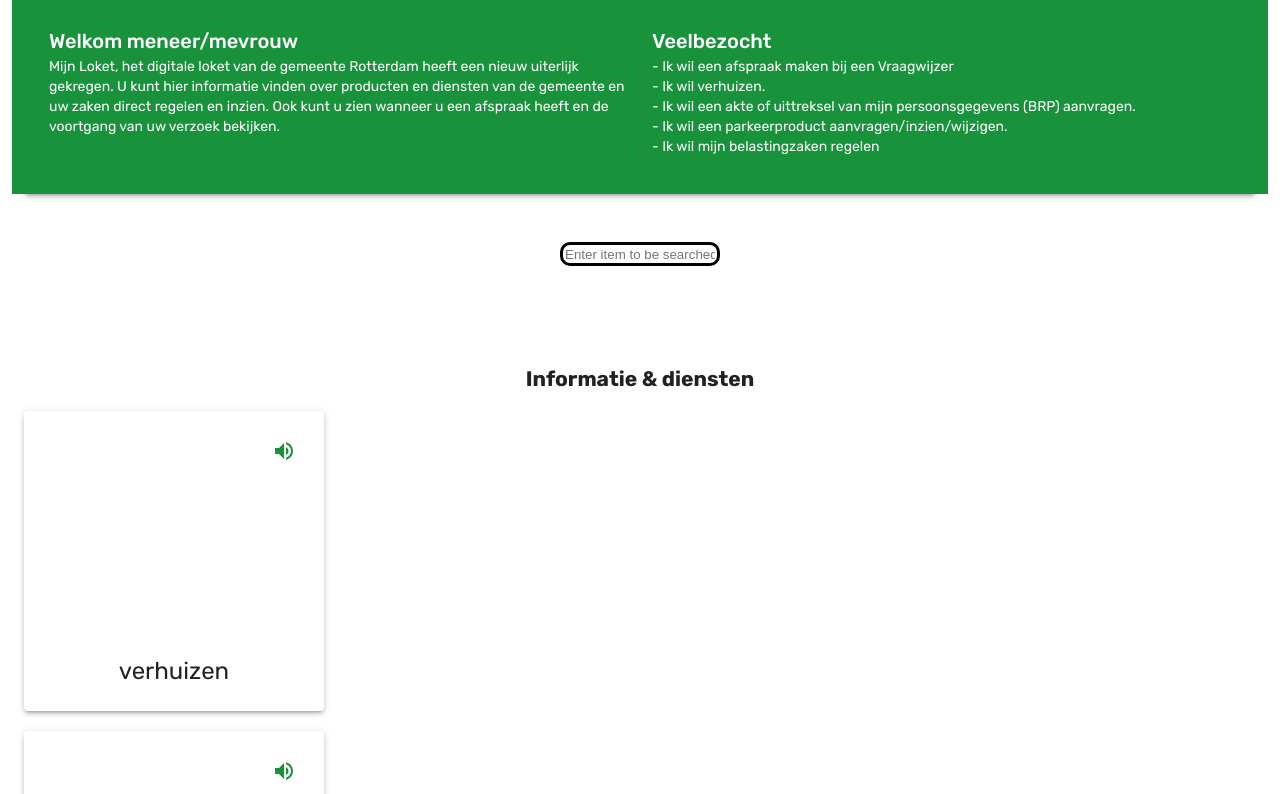
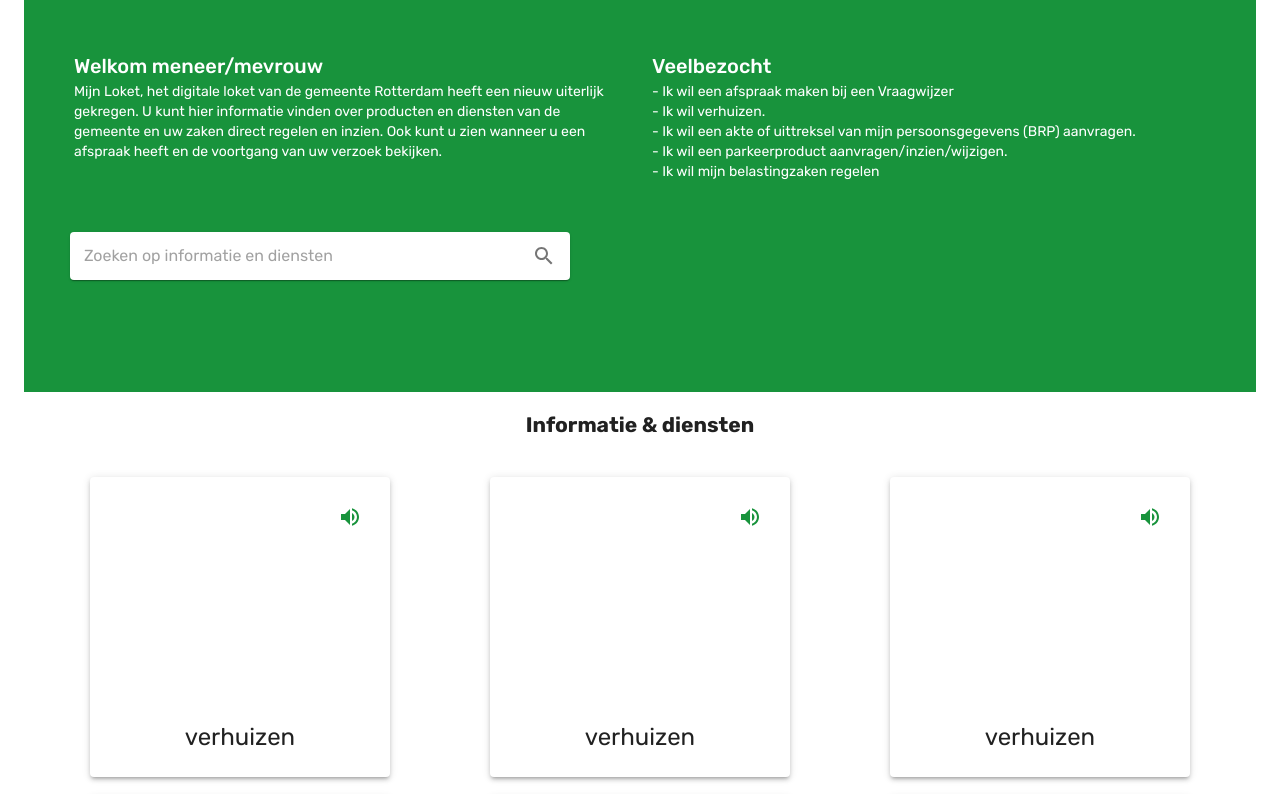
Before and after one commit to ReconnectCMI/search-bar, a React app: page / in a window 1280 px wide. Shown: the top 794 px of the page. Built offline with nearby package versions, Linux system fonts and the light colour scheme.

Commit message:
add cards and search styling

```diff
--- a/src/components/app/App.css
+++ b/src/components/app/App.css
@@ -1,6 +1,8 @@
 .App {
   text-align: center;
+  margin: 0;
 }
+
 
 .App-logo {
   height: 40vmin;
@@ -46,4 +48,5 @@
   width: 100%;
   background-color: #18933C!important;
   padding: 25px;
+  margin-bottom: 0;
 }
--- a/src/components/app/App.js
+++ b/src/components/app/App.js
@@ -1,7 +1,6 @@
 import './App.css';
 import Container from '@material-ui/core/Container';
-import React from 'react';
-import Paper from '@material-ui/core/Paper';
+import {React} from 'react';
 import Search from '../search/search';
 import Grid from '@material-ui/core/Grid';
 import Typography from '@material-ui/core/Typography';
@@ -9,7 +8,7 @@
 function App() {
   return (
     <Container maxWidth="100%" className="App">
-      <Paper className="PaperHeader" elevation={3}>
+      <div className="PaperHeader">
         <Grid container spacing={3} className="PaperHeader">
           <Grid item xs={6} className="Header">
             <Typography variant="h6">
@@ -34,7 +33,7 @@
             </Typography>
           </Grid>
         </Grid>
-      </Paper>
+      </div>
       <Search/>
     </Container>
   );
--- a/src/components/icon/icons.js
+++ b/src/components/icon/icons.js
@@ -11,7 +11,9 @@
 
 const useStyles = makeStyles({
     root: {
-        maxWidth: 300,
+        maxWidth: 400,
+        minWidth: 300,
+        margin: '20px 50px 20px 50px'
     },
     media: {
         height: 140,
--- /dev/null
+++ b/src/components/search/search.css
@@ -0,0 +1,14 @@
+.contain {
+    clear: both;
+}
+
+.contain-search {
+    background-color: #18933C;
+    height: 10rem;
+    clear: both;
+    padding-left: 46px;
+}
+
+.grid {
+    width: 90%;
+}
--- a/src/components/search/search.js
+++ b/src/components/search/search.js
@@ -1,32 +1,43 @@
+import './search.css'
 import React from 'react';
 import Data from './data';
 import Icon from '../icon/icons';
+import Paper from '@material-ui/core/Paper';
+import InputBase from '@material-ui/core/InputBase';
+import IconButton from '@material-ui/core/IconButton';
+import SearchIcon from '@material-ui/icons/Search';
+import Grid from '@material-ui/core/Grid';
+
 
 class Search extends React.Component {
 
     constructor(){
         super();
-
-        this.state={
-          search:null
+                this.state={
+          search:null,
         };
       }
-
       searchSpace=(event)=>{
         let keyword = event.target.value;
         this.setState({search:keyword});
       }
 
       render(){
-        const elementStyle ={
-          border:'solid',
-          borderRadius:'10px',
-          position:'relative',
-          height:'3vh',
-          width:'20vh',
-          marginTop:'5vh',
-          marginBottom:'10vh'
-        }
+        const styles = {
+          root: {
+            padding: '2px 4px',
+            display: 'flex',
+            alignItems: 'center',
+            width: 500,
+          },
+          input: {
+            marginLeft: 10,
+            flex: 1,
+          },
+          iconButton: {
+            padding: 10,
+          }
+        };
         const items = Data.filter((data)=>{
           if(this.state.search == null)
               return data
@@ -40,12 +51,31 @@
           </div>
           )
         })
+        return (
+          <div className="contain">
+              <div className="contain-search">
 
-        return (
-          <div>
-          <input type="text" placeholder="Enter item to be searched" style={elementStyle} onChange={(e)=>this.searchSpace(e)} />
+            <Paper component="form" style={styles.root}>
+              <InputBase
+                style={styles.input}
+                placeholder="Zoeken op informatie en diensten"
+                inputProps={{ 'aria-label': 'search google maps' }}
+                onChange={(e)=>this.searchSpace(e)}
+                />
+              <IconButton style={styles.iconButton} aria-label="search">
+                <SearchIcon />
+              </IconButton>
+
+            </Paper>
+                </div>
           <h2>Informatie & diensten</h2>
-          {items}
+          <Grid className="grid" container justify="center" >
+            {[0, 1, 2].map((value) => (
+              <Grid key={value} item>
+                {items}
+              </Grid>
+            ))}
+          </Grid>
           </div>
         )
       }
```
